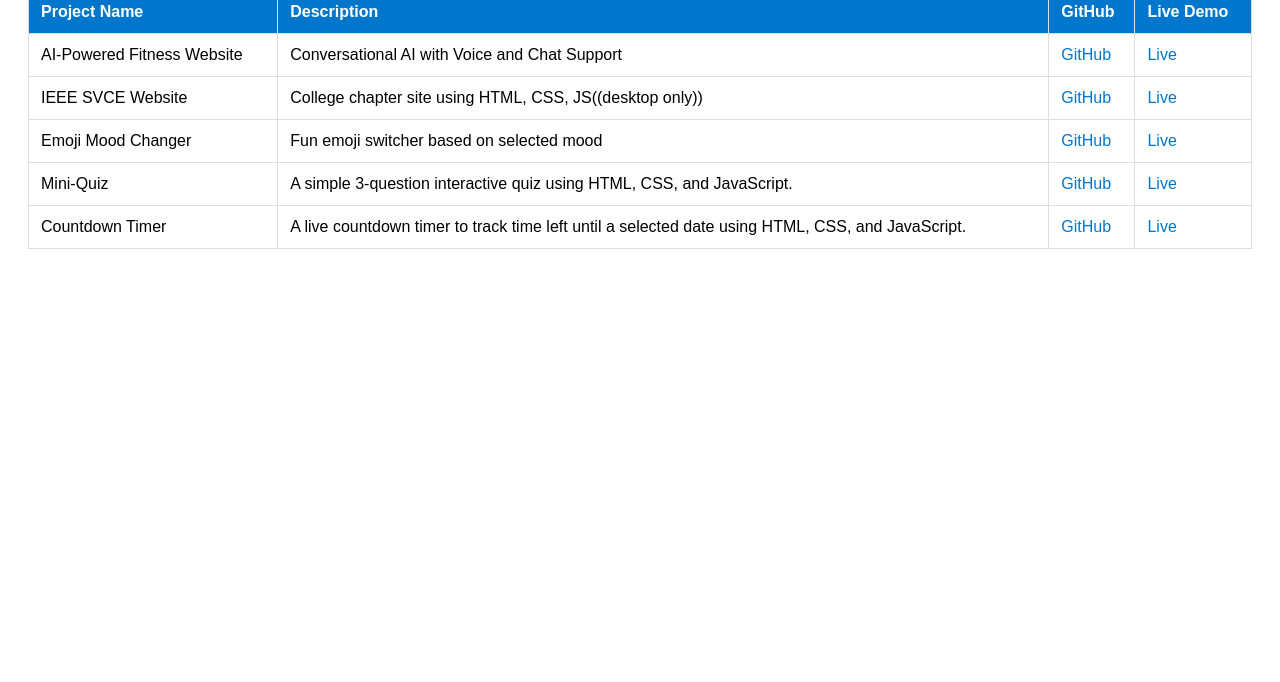
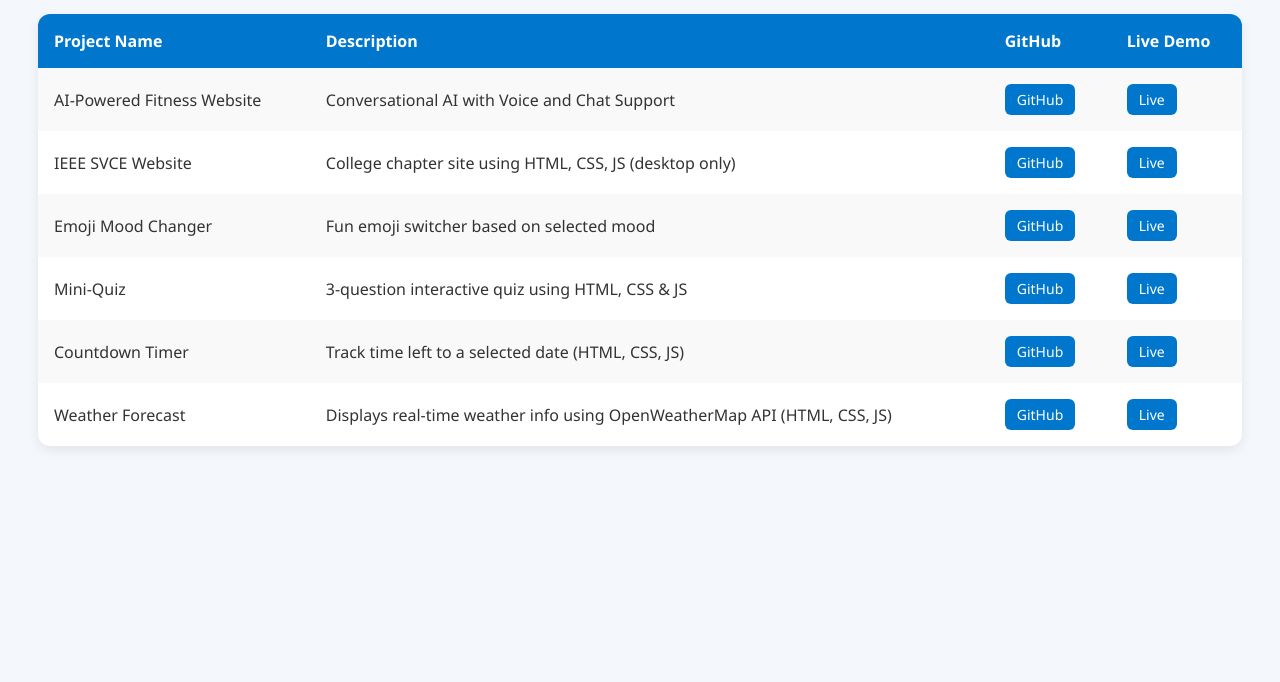
Before and after one commit to Budensabsameera/mini-projects, a plain HTML site: page index.html in a window 1280 px wide. Shown: the part 118-800 px from the top of the page. Drawn offline with Linux system fonts and the light colour scheme.

Commit message:
Your message here

```diff
--- a/index.html
+++ b/index.html
@@ -4,17 +4,11 @@
   <meta charset="UTF-8" />
   <meta name="viewport" content="width=device-width, initial-scale=1.0"/>
   <title>Sameera Budensab – Projects</title>
-  <style>
-    body { font-family: Arial, sans-serif; padding: 20px; }
-    table { border-collapse: collapse; width: 100%; }
-    th, td { border: 1px solid #ddd; padding: 12px; text-align: left; }
-    th { background-color: #0077cc; color: white; }
-    a { color: #0077cc; text-decoration: none; }
-    a:hover { text-decoration: underline; }
-  </style>
+ <link rel="stylesheet" href="./styles.css">
 </head>
 <body>
   <h1>My Front-End Projects</h1>
+  <div class="table-container">
     <table>
       <tr>
         <th>Project Name</th>
@@ -25,37 +19,42 @@
       <tr>
         <td>AI-Powered Fitness Website</td>
         <td>Conversational AI with Voice and Chat Support</td>
-      <td><a href="https://github.com/Budensabsameera/fitverse-gym-website.git">GitHub</a></td>
-      <td><a href="https://budensabsameera.github.io/fitverse-gym-website/">Live</a></td>
+        <td><a href="https://github.com/Budensabsameera/fitverse-gym-website.git" target="_blank">GitHub</a></td>
+        <td><a href="https://budensabsameera.github.io/fitverse-gym-website/" target="_blank">Live</a></td>
       </tr>
       <tr>
         <td>IEEE SVCE Website</td>
-      <td>College chapter site using HTML, CSS, JS((desktop only))</td>
-      <td><a href="https://github.com/Budensabsameera/IEEE.git">GitHub</a></td>
-      <td><a href="https://budensabsameera.github.io/IEEE/ieee.html">Live</a></td>
+        <td>College chapter site using HTML, CSS, JS (desktop only)</td>
+        <td><a href="https://github.com/Budensabsameera/IEEE.git" target="_blank">GitHub</a></td>
+        <td><a href="https://budensabsameera.github.io/IEEE/ieee.html" target="_blank">Live</a></td>
       </tr>
       <tr>
         <td>Emoji Mood Changer</td>
         <td>Fun emoji switcher based on selected mood</td>
-  <td><a href="https://github.com/Budensabsameera/Emoji-Mood-Changer.git">GitHub</a></td>
-  <td><a href=" https://budensabsameera.github.io/Emoji-Mood-Changer/">Live</a></td>
+        <td><a href="https://github.com/Budensabsameera/Emoji-Mood-Changer.git" target="_blank">GitHub</a></td>
+        <td><a href="https://budensabsameera.github.io/Emoji-Mood-Changer/" target="_blank">Live</a></td>
+      </tr>
+      <tr>
+        <td>Mini-Quiz</td>
+        <td>3-question interactive quiz using HTML, CSS & JS</td>
+        <td><a href="https://github.com/Budensabsameera/Mini-Quiz.git" target="_blank">GitHub</a></td>
+        <td><a href="https://budensabsameera.github.io/Mini-Quiz/" target="_blank">Live</a></td>
+      </tr>
+      <tr>
+        <td>Countdown Timer</td>
+        <td>Track time left to a selected date (HTML, CSS, JS)</td>
+        <td><a href="https://github.com/Budensabsameera/Countdown--Timer.git" target="_blank">GitHub</a></td>
+        <td><a href="https://budensabsameera.github.io/Countdown--Timer/" target="_blank">Live</a></td>
       </tr>
 
       <tr>
-  <td>Mini-Quiz</td>
-  <td>A simple 3-question interactive quiz using HTML, CSS, and JavaScript.</td>
-  <td><a href="https://github.com/Budensabsameera/Mini-Quiz.git">GitHub</a></td>
-  <td><a href="https://budensabsameera.github.io/Mini-Quiz/">Live</a></td>
+  <td>Weather Forecast </td>
+  <td>Displays real-time weather info using OpenWeatherMap API (HTML, CSS, JS)</td>
+  <td><a href="https://github.com/Budensabsameera/Weather-Forecast.git" target="_blank">GitHub</a></td>
+  <td><a href="https://budensabsameera.github.io/Weather-Forecast/" target="_blank">Live</a></td>
 </tr>
 
-<tr>
-  <td>Countdown Timer</td>
-  <td>A live countdown timer to track time left until a selected date using HTML, CSS, and JavaScript.</td>
-  <td><a href="https://github.com/Budensabsameera/Countdown--Timer.git">GitHub</a></td>
-  <td><a href=" https://budensabsameera.github.io/Countdown--Timer/">Live</a></td>
-</tr>
-
-
     </table>
+  </div>
 </body>
 </html>
--- /dev/null
+++ b/styles.css
@@ -0,0 +1,70 @@
+body {
+      font-family: "Segoe UI", sans-serif;
+      padding: 30px;
+      background-color: #f4f8fc;
+      color: #333;
+    }
+
+    h1 {
+      color: #0077cc;
+      text-align: center;
+      margin-bottom: 30px;
+    }
+
+    .table-container {
+      overflow-x: auto;
+      border-radius: 12px;
+      box-shadow: 0 4px 12px rgba(0, 0, 0, 0.08);
+      background-color: #fff;
+    }
+
+    table {
+      border-collapse: collapse;
+      width: 100%;
+      min-width: 600px;
+    }
+
+    th, td {
+      padding: 16px;
+      text-align: left;
+    }
+
+    th {
+      background-color: #0077cc;
+      color: white;
+      font-weight: 600;
+    }
+
+    tr:nth-child(even) {
+      background-color: #f9f9f9;
+    }
+
+    tr:hover {
+      background-color: #eef6ff;
+    }
+
+    a {
+      text-decoration: none;
+      padding: 6px 12px;
+      border-radius: 6px;
+      font-size: 14px;
+      margin-right: 5px;
+      color: white;
+      background-color: #0077cc;
+      transition: 0.2s ease;
+      display: inline-block;
+    }
+
+    a:hover {
+      background-color: #005fa3;
+    }
+
+    @media (max-width: 600px) {
+      body {
+        padding: 15px;
+      }
+
+      h1 {
+        font-size: 20px;
+      }
+    }
```
Lines whose indentation alone changed are shown as unchanged.
